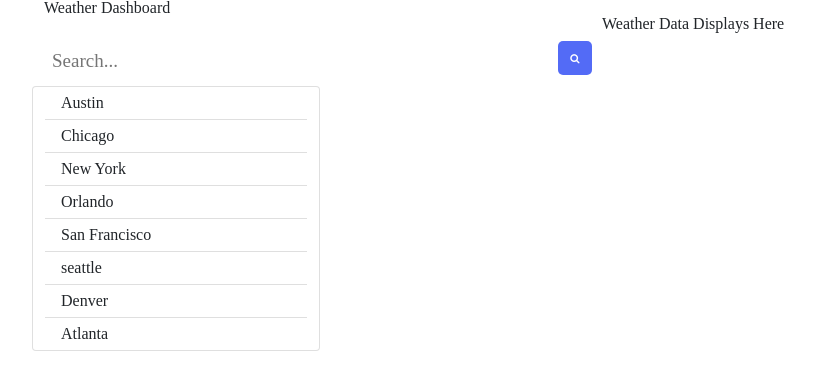
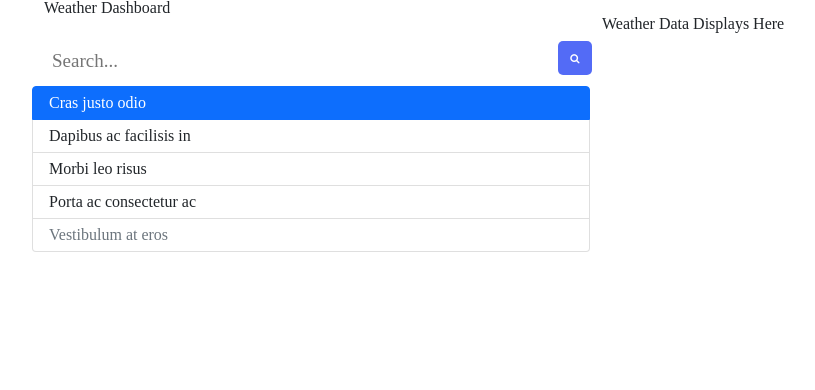
Before and after one commit to DeviantSchemist/WeatherDashboard, a plain HTML site: page index.html in a window 1280 px wide. Shown: the whole page, without its empty margins (38-853 px from the left). Drawn offline with nearby package versions, Linux system fonts and the light colour scheme.

Commit message:
made list group interactive

```diff
--- a/Assets/script.js
+++ b/Assets/script.js
@@ -20,7 +20,6 @@ document.getElementById('searchButton').addEventListener('click', () => {
               temp: myMaxTemp,
               humidity: array[i-1].main.humidity
             })
-            // maxTemps.push(myMaxTemp)
             myMaxTemp = 0
           }
           if (array[i-1].main.temp_max > myMaxTemp) {
--- a/index.html
+++ b/index.html
@@ -28,17 +28,14 @@
           </div>
         </div>
         <div class="row">
-          <div class="card" style="width: 18rem;">
-            <ul class="list-group list-group-flush">
-              <li class="list-group-item">Austin</li>
-              <li class="list-group-item">Chicago</li>
-              <li class="list-group-item">New York</li>
-              <li class="list-group-item">Orlando</li>
-              <li class="list-group-item">San Francisco</li>
-              <li class="list-group-item">seattle</li>
-              <li class="list-group-item">Denver</li>
-              <li class="list-group-item">Atlanta</li>
-            </ul>
+          <div class="list-group">
+            <a href="#" class="list-group-item list-group-item-action active">
+              Cras justo odio
+            </a>
+            <a href="#" class="list-group-item list-group-item-action">Dapibus ac facilisis in</a>
+            <a href="#" class="list-group-item list-group-item-action">Morbi leo risus</a>
+            <a href="#" class="list-group-item list-group-item-action">Porta ac consectetur ac</a>
+            <a href="#" class="list-group-item list-group-item-action disabled">Vestibulum at eros</a>
           </div>
         </div>
       </div>
```
